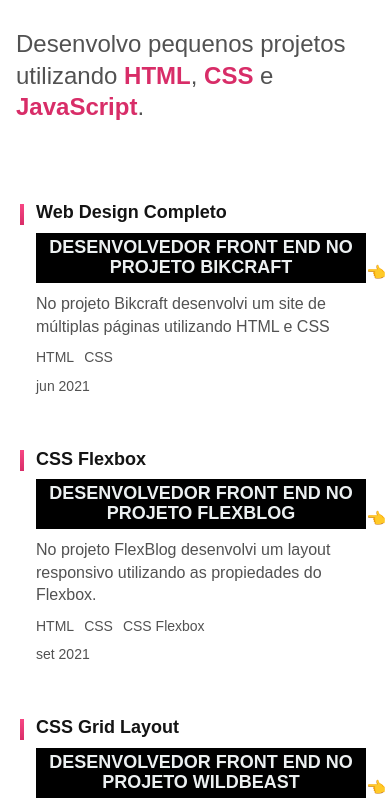
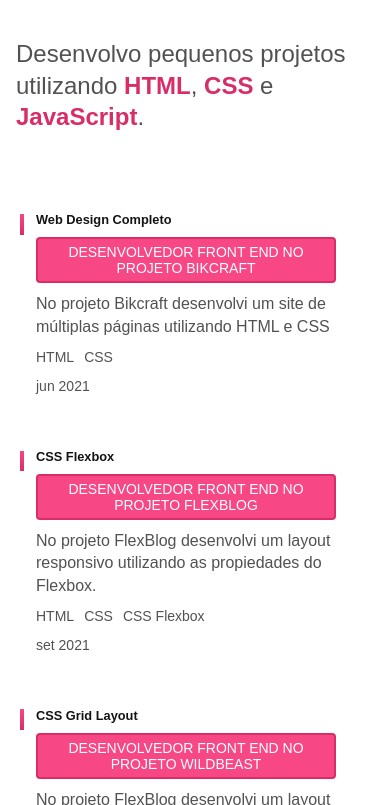
Before and after one commit to IagoCampideli/Teste, a plain HTML site: page index.html in a window 390 px wide. Shown: the part 540-1345 px from the top of the page. Drawn offline with Linux system fonts and the light colour scheme.

Commit message:
ajustes de padding e font

```diff
--- a/experiencia.css
+++ b/experiencia.css
@@ -65,20 +65,48 @@ strong {
   line-height: 1.4;
   align-content: flex-start;
 }
-.botao::before {
-  content: "👈";
+.botao {
+  text-transform: uppercase;
+  text-align: center;
+  max-width: 320px;
+  max-height: 40px;
   display: block;
+  color: #fff;
+  padding: 5px;
+  background-color: #f74784;
+  border: 2px solid #d82d68;
+  border-radius: 4px;
+  position: relative;
+  font-size: 0.875rem;
+}
 
-  position: absolute;
-  top: 30px;
-  left: 330px;
+@media (max-width: 1100px) {
+  .botao {
+    box-sizing: border-box;
+    text-transform: uppercase;
+    text-align: center;
+    max-width: 300px;
+    max-height: 100px;
+    display: block;
+
+    position: relative;
+  }
 }
 @media (max-width: 800px) {
   .experiencia {
     grid-template-columns: 1fr;
     gap: 3rem;
   }
-  .experiencia .subtitulo-2 {
+
+  .empresa-titulo {
+    font-size: 1rem;
+    box-sizing: border-box;
+  }
+  .subtitulo-2 {
+    padding-top: 20px;
+    font-size: 6rem;
+  }
+  .experiencia {
     font-size: 5rem;
   }
   .empresa-ano {
@@ -97,4 +125,8 @@ strong {
   .empresa {
     grid-template-columns: 1fr;
   }
+  .empresa-titulo {
+    font-size: 0.8rem;
+    display: block;
+  }
 }
--- a/global.css
+++ b/global.css
@@ -37,15 +37,3 @@ img {
 .bg {
   background-color: black;
 }
-.botao {
-  text-transform: uppercase;
-  text-align: center;
-  width: 320px;
-  height: 40px;
-  display: block;
-  color: #ecf0f1;
-  padding: 5px;
-
-  background-color: #000;
-  position: relative;
-}
--- a/index.html
+++ b/index.html
@@ -43,7 +43,7 @@
 
         <h3 class="empresa-titulo">Web Design Completo</h3>
 
-        <a class="botao" target="_blank" href="./bikcraft/index.html"><span class="empresa-titulo">Desenvolvedor Front End no Projeto Bikcraft</span></a>
+        <a class="botao" target="_blank" href="./bikcraft/index.html"><span class="titulo-habilidade">Desenvolvedor Front End no Projeto Bikcraft</span></a>
 
         <p class="empresa-texto">No projeto Bikcraft desenvolvi um site de múltiplas páginas utilizando HTML e CSS</p>
         <ul class="empresa-habilidades">
@@ -54,7 +54,7 @@
       <div class="empresa">
         <span class="empresa-ano">set 2021</span>
         <h3 class="empresa-titulo">CSS Flexbox</h3>
-        <a class="botao" target="_blank" href="./flexbog-main/index.html"><span class="empresa-titulo">Desenvolvedor Front End no Projeto FlexBlog</span></a>
+        <a class="botao" target="_blank" href="./flexbog-main/index.html"><span class="titulo-habilidade">Desenvolvedor Front End no Projeto FlexBlog</span></a>
         <p class="empresa-texto">No projeto FlexBlog desenvolvi um layout responsivo utilizando as propiedades do Flexbox.</p>
         <ul class="empresa-habilidades">
           <li>HTML</li>
@@ -65,7 +65,7 @@
       <div class="empresa">
         <span class="empresa-ano">set 2021</span>
         <h3 class="empresa-titulo">CSS Grid Layout</h3>
-        <a class="botao" target="_blank" href="./Projeto-Wildbeast-main/"><span class="empresa-titulo">Desenvolvedor Front End no Projeto Wildbeast</span></a>
+        <a class="botao" target="_blank" href="./Projeto-Wildbeast-main/"><span class="titulo-habilidade">Desenvolvedor Front End no Projeto Wildbeast</span></a>
         <p class="empresa-texto">No projeto FlexBlog desenvolvi um layout responsivo utilizando as propiedades do Grid layout.</p>
         <ul class="empresa-habilidades">
           <li>HTML</li>
@@ -76,7 +76,7 @@
       <div class="empresa">
         <span class="empresa-ano">em construção</span>
         <h3 class="empresa-titulo">JavaScript Completo</h3>
-        <a class="botao" target="_blank" href="./Animais-Fant-sticos-main/"><span class="empresa-titulo">Desenvolvedor Front End no Projeto Animais Fantásticos</span></a>
+        <a class="botao" target="_blank" href="./Animais-Fant-sticos-main/"><span class="titulo-habilidade">Desenvolvedor Front End no Projeto Animais Fantásticos</span></a>
         <p class="empresa-texto">No projeto Animas Fantásticos estou desenvolvendo um layout responsivo utilizando HTML, CSS e JavaScript, estudando manipulação do DOM e requisições em APIs.</p>
         <ul class="empresa-habilidades">
           <li>HTML</li>
@@ -87,7 +87,7 @@
       <div class="empresa">
         <span class="empresa-ano">set 2021</span>
         <h3 class="empresa-titulo">Landing Page</h3>
-        <a class="botao" target="_blank" href="./landingpage-main/"><span class="empresa-titulo">Desenvolvedor Front End no Projeto Lading Page</span></a>
+        <a class="botao" target="_blank" href="./landingpage-main/"><span class="titulo-habilidade">Desenvolvedor Front End no Projeto Lading Page</span></a>
         <p class="empresa-texto">Criação de uma Landing Page resposiva utilizando HTML e CSS.</p>
         <ul class="empresa-habilidades">
           <li>HTML</li>
@@ -97,7 +97,7 @@
       <div class="empresa">
         <span class="empresa-ano">nov 2021</span>
         <h3 class="empresa-titulo">Portifólio Pessoal</h3>
-        <a class="botao" target="_blank" href="./portifolio-iago/"><span class="empresa-titulo">Desenvolvedor Front End no Projeto de Portifólio</span></a>
+        <a class="botao" target="_blank" href="./portifolio-iago/"><span class="titulo-habilidade">Desenvolvedor Front End no Projeto de Portifólio</span></a>
         <p class="empresa-texto">Criação de Portifólio utilizando Bootstrap</p>
         <ul class="empresa-habilidades">
           <li>HTML</li>
```
